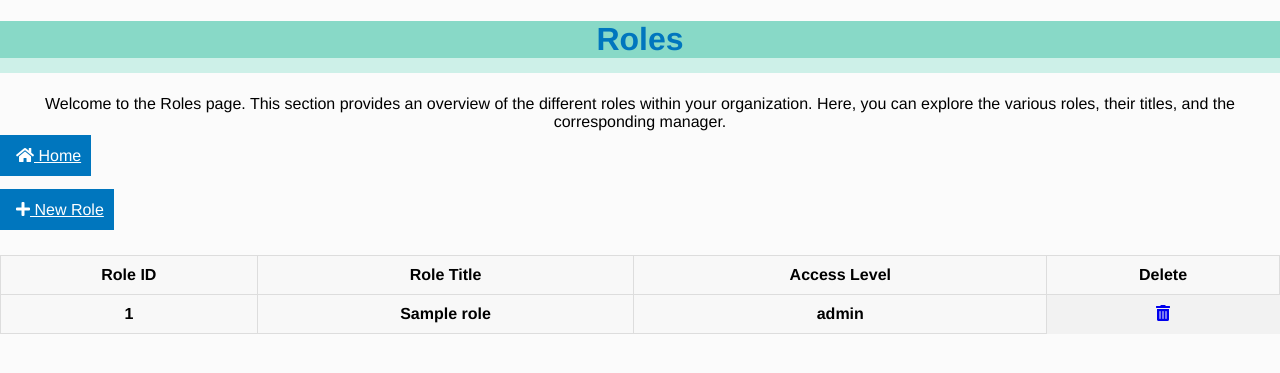
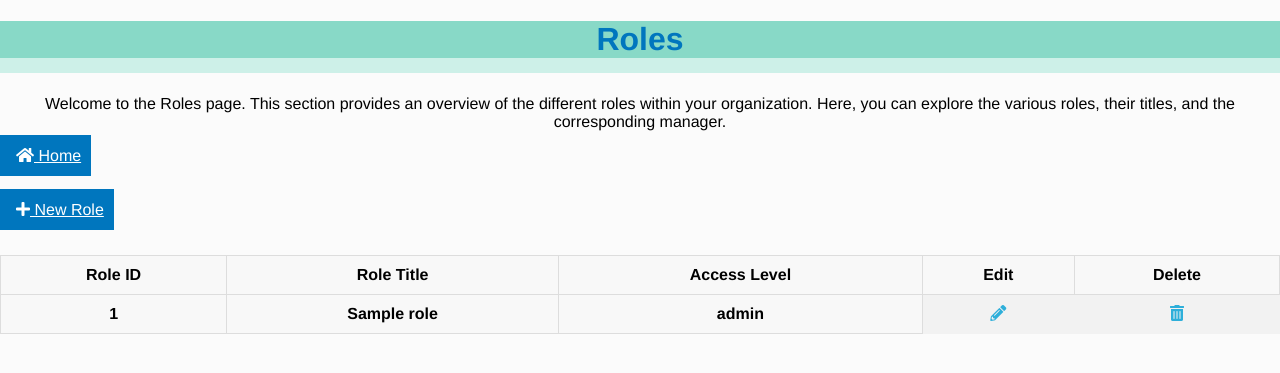
Before and after one commit to HexHeros/IT-Managment, a Flask app: page /roles in a window 1280 px wide. Shown: the top 373 px of the page. Run offline with Flask 2, Linux system fonts and the light colour scheme; tables that the repository leaves empty or names only in its code hold one stand-in row (values such as "Sample post"); data that the repository does not hold is empty; some libraries are stand-ins or nearby versions.

Commit message:
Update roles.html

```diff
--- a/templates/roles.html
+++ b/templates/roles.html
@@ -32,6 +32,7 @@
             <th>Role ID</th>
             <th>Role Title</th>
             <th>Access Level</th>
+            <th>Edit</th>
             <th>Delete</th>
         </tr>
         {% for role in roles %}
@@ -39,7 +40,8 @@
             <th>{{ role.role_id }}</th>
             <th>{{ role.title }}</th>
             <th>{{ role.access_level }}</th>
-            <td><a href="/delete_role/{{ role.role_id }}"><i class="fas fa-trash-alt"></i></td>
+            <td><a href="/edit_role/{{ role.role_id }}" class="edit-icon"><i class="fas fa-pencil-alt"></i></a></td>
+            <td><a href="/delete_role/{{ role.role_id }}" class="delete-icon"><i class="fas fa-trash-alt"></i></td>
         </tr>
         {% endfor %}
     </table>
```
